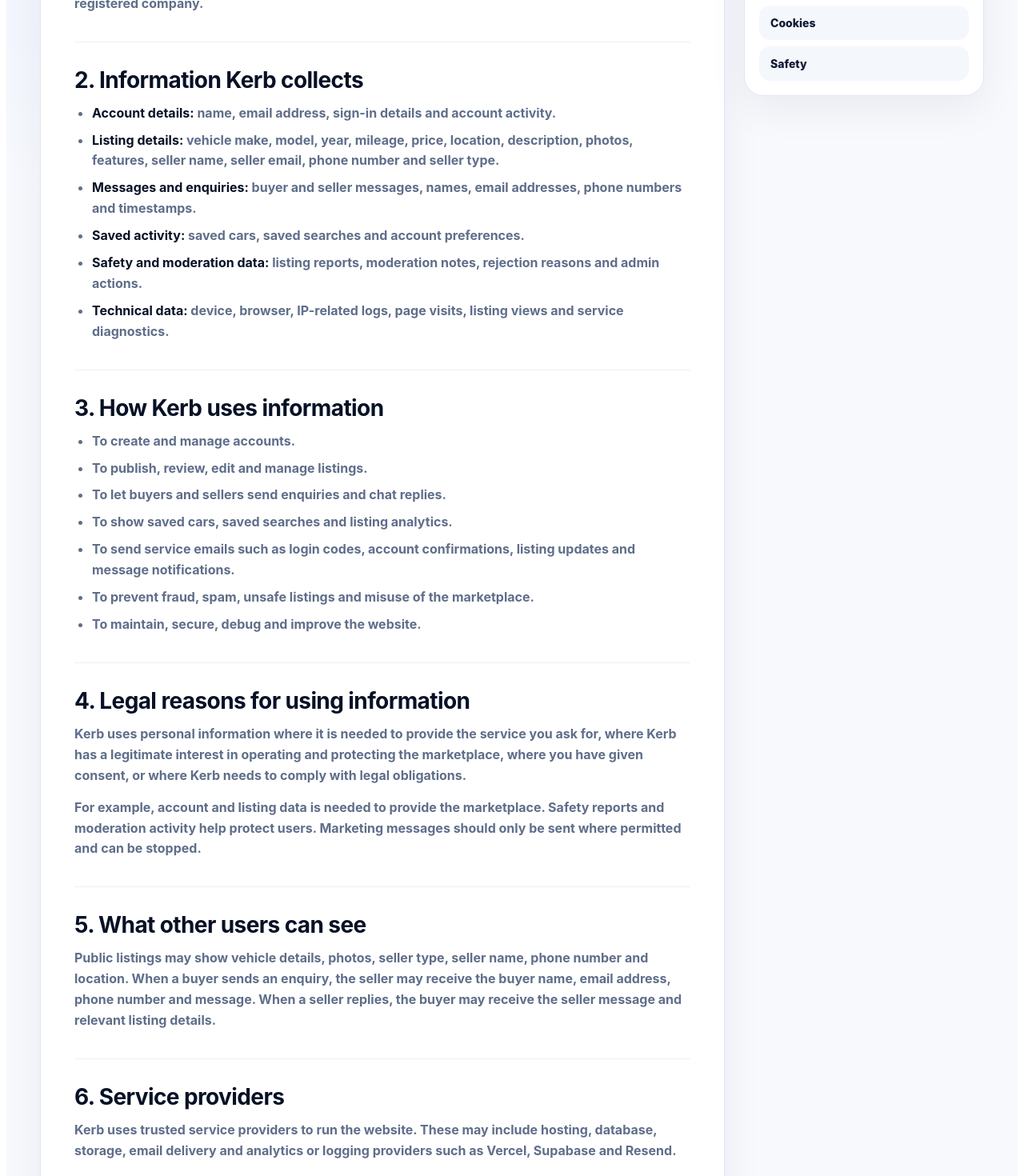
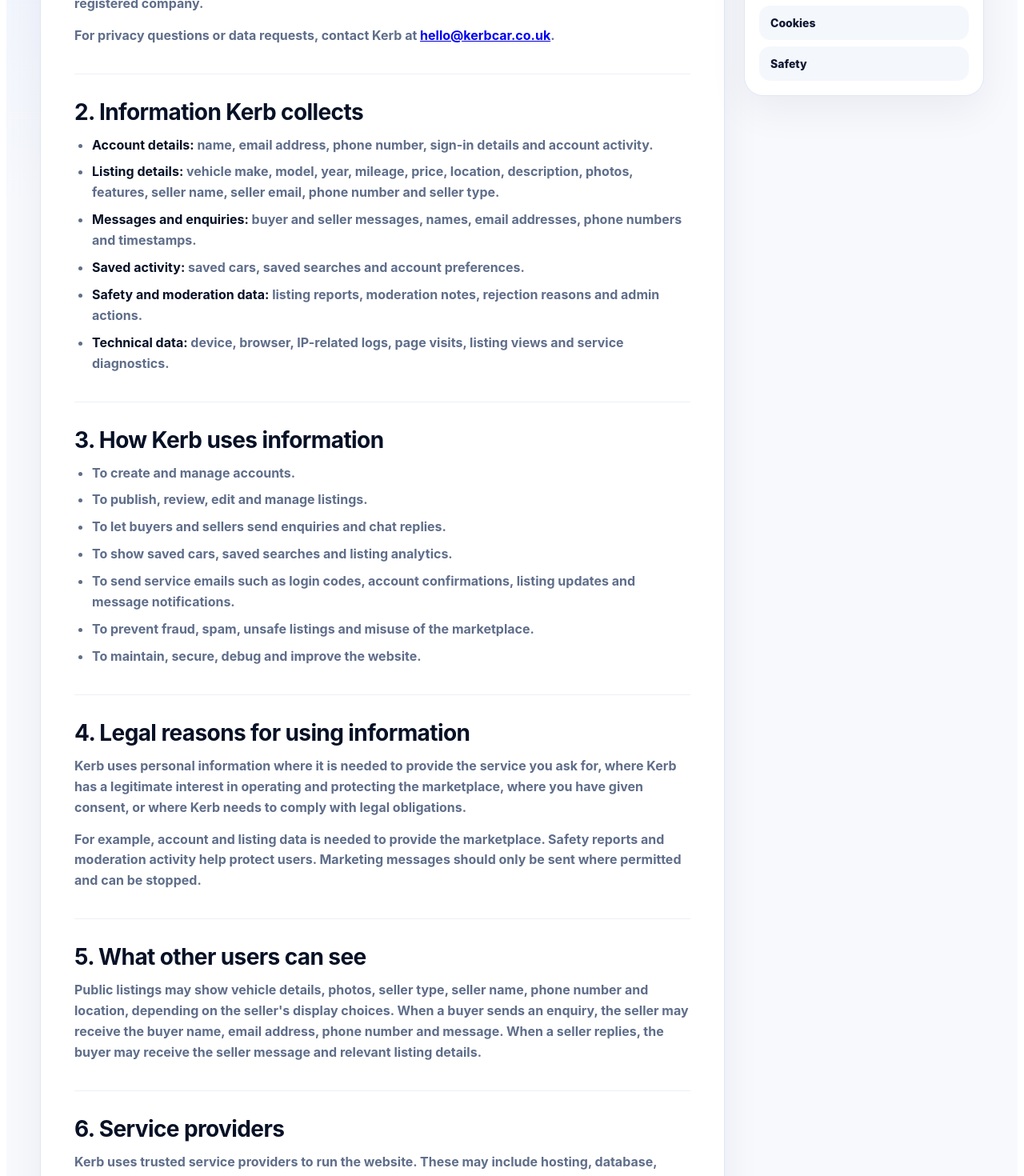
Before and after one commit to Abzgetzit/kerb, a Next.js app: page /privacy in a window 1280 px wide. Shown: the part 740-2210 px from the top of the page at 80% size. Built offline with nearby package versions, Linux system fonts and the light colour scheme.

Commit message:
Update page.js

```diff
--- a/app/privacy/page.js
+++ b/app/privacy/page.js
@@ -19,36 +19,20 @@ export default function PrivacyPage() {
           anyone who uses Kerb. Kerb is an early-stage marketplace website and is
           not currently described as a limited company or registered company.
         </p>
+        <p>
+          For privacy questions or data requests, contact Kerb at <a href="mailto:hello@kerbcar.co.uk">hello@kerbcar.co.uk</a>.
+        </p>
       </section>
 
       <section>
         <h2>2. Information Kerb collects</h2>
         <ul>
-          <li>
-            <strong>Account details:</strong> name, email address, sign-in
-            details and account activity.
-          </li>
-          <li>
-            <strong>Listing details:</strong> vehicle make, model, year, mileage,
-            price, location, description, photos, features, seller name, seller
-            email, phone number and seller type.
-          </li>
-          <li>
-            <strong>Messages and enquiries:</strong> buyer and seller messages,
-            names, email addresses, phone numbers and timestamps.
-          </li>
-          <li>
-            <strong>Saved activity:</strong> saved cars, saved searches and
-            account preferences.
-          </li>
-          <li>
-            <strong>Safety and moderation data:</strong> listing reports,
-            moderation notes, rejection reasons and admin actions.
-          </li>
-          <li>
-            <strong>Technical data:</strong> device, browser, IP-related logs,
-            page visits, listing views and service diagnostics.
-          </li>
+          <li><strong>Account details:</strong> name, email address, phone number, sign-in details and account activity.</li>
+          <li><strong>Listing details:</strong> vehicle make, model, year, mileage, price, location, description, photos, features, seller name, seller email, phone number and seller type.</li>
+          <li><strong>Messages and enquiries:</strong> buyer and seller messages, names, email addresses, phone numbers and timestamps.</li>
+          <li><strong>Saved activity:</strong> saved cars, saved searches and account preferences.</li>
+          <li><strong>Safety and moderation data:</strong> listing reports, moderation notes, rejection reasons and admin actions.</li>
+          <li><strong>Technical data:</strong> device, browser, IP-related logs, page visits, listing views and service diagnostics.</li>
         </ul>
       </section>
 
@@ -85,10 +69,11 @@ export default function PrivacyPage() {
         <h2>5. What other users can see</h2>
         <p>
           Public listings may show vehicle details, photos, seller type, seller
-          name, phone number and location. When a buyer sends an enquiry, the
-          seller may receive the buyer name, email address, phone number and
-          message. When a seller replies, the buyer may receive the seller
-          message and relevant listing details.
+          name, phone number and location, depending on the seller's display
+          choices. When a buyer sends an enquiry, the seller may receive the
+          buyer name, email address, phone number and message. When a seller
+          replies, the buyer may receive the seller message and relevant listing
+          details.
         </p>
       </section>
 
@@ -96,8 +81,9 @@ export default function PrivacyPage() {
         <h2>6. Service providers</h2>
         <p>
           Kerb uses trusted service providers to run the website. These may
-          include hosting, database, storage, email delivery and analytics or
-          logging providers such as Vercel, Supabase and Resend.
+          include hosting, database, storage, email inbox, email delivery,
+          analytics or logging providers such as Vercel, Supabase, Microsoft 365
+          and Resend.
         </p>
         <p>
           These providers process information so Kerb can operate the
@@ -132,9 +118,7 @@ export default function PrivacyPage() {
           Information Commissioner's Office.
         </p>
         <p>
-          Kerb should publish a dedicated privacy contact route before full
-          public launch. Until then, use the account controls and report tools
-          available on the website.
+          To contact Kerb about privacy or personal information, email <a href="mailto:hello@kerbcar.co.uk">hello@kerbcar.co.uk</a>.
         </p>
       </section>
 
```
